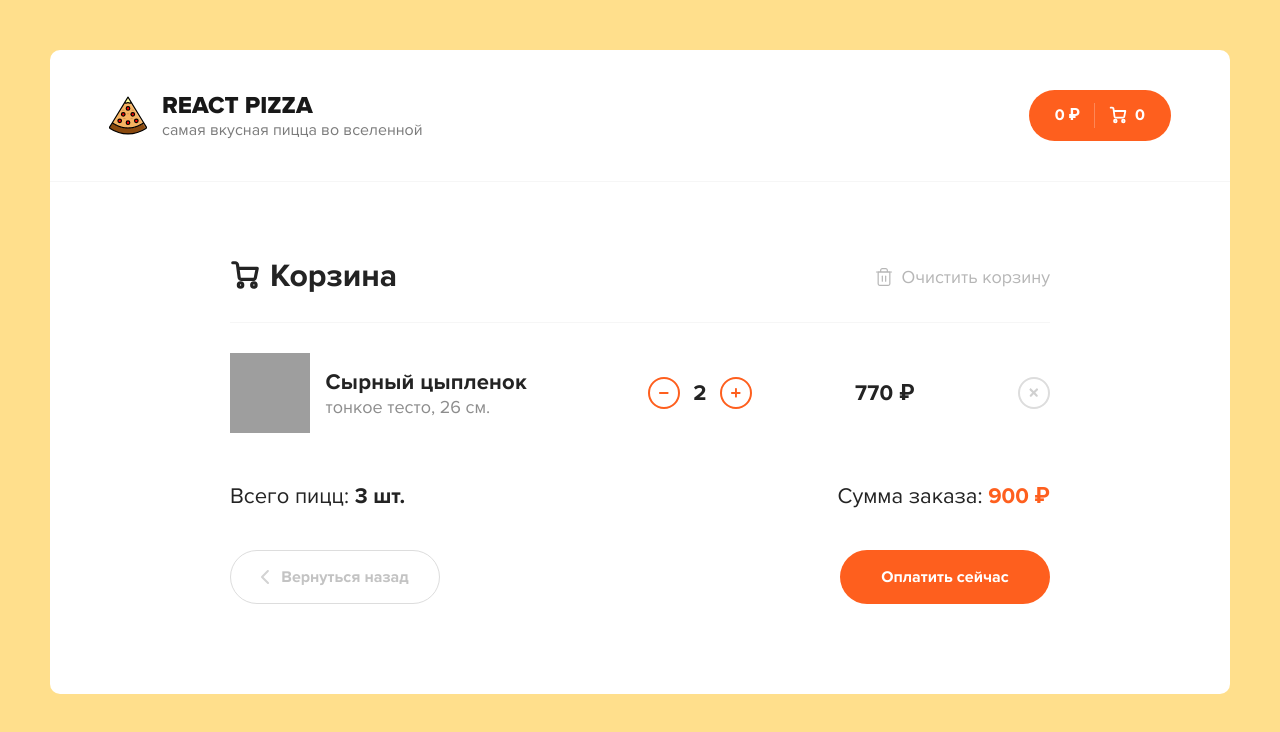
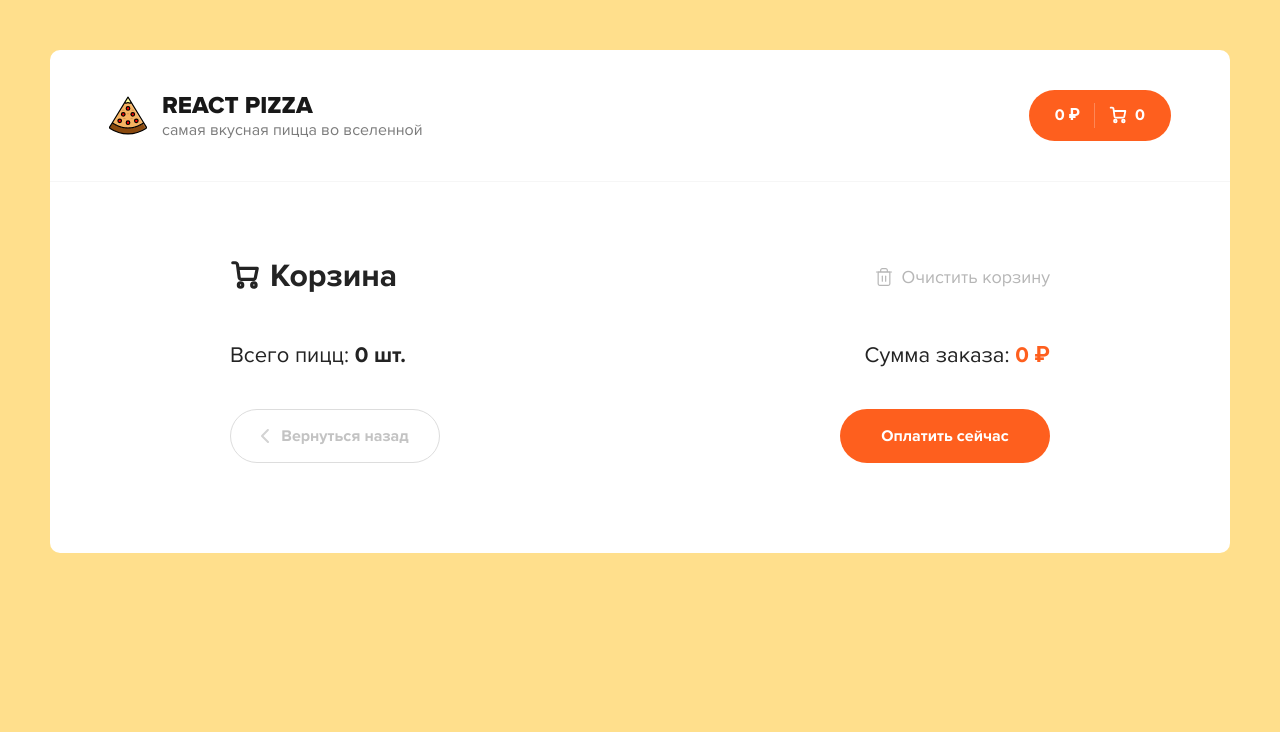
Before and after one commit to EugeneSince1993/react-pizza, a React app: page /cart in a window 1280 px wide. Shown: the top 732 px of the page. Built offline with nearby package versions, Linux system fonts and the light colour scheme; grey boxes are pictures that could not be loaded.

Commit message:
l10 58.00

```diff
--- a/src/components/CartItem.jsx
+++ b/src/components/CartItem.jsx
@@ -1,6 +1,6 @@
 import React from 'react';
 
-const CartItem = () => {
+const CartItem = ({ name, type, size }) => {
   return (
     <div className="cart__item">
       <div className="cart__item-img">
@@ -11,8 +11,8 @@ const CartItem = () => {
         />
       </div>
       <div className="cart__item-info">
-        <h3>Сырный цыпленок</h3>
-        <p>тонкое тесто, 26 см.</p>
+        <h3>{name}</h3>
+        <p>{type} тесто, {size} см.</p>
       </div>
       <div className="cart__item-count">
         <div className="button button--outline button--circle cart__item-count-minus">
--- a/src/pages/Cart.jsx
+++ b/src/pages/Cart.jsx
@@ -1,7 +1,14 @@
 import React from 'react';
 import { CartItem } from '../components';
+import { useSelector } from 'react-redux';
 
 function Cart() {
+  const { totalPrice, totalCount, items } = useSelector(({ cart }) => cart);
+
+  const addedPizzas = Object.keys(items).map(key => {
+    return items[key][0];
+  });
+
   return (
     <div className="container container--cart">
       <div className="cart">
@@ -26,13 +33,14 @@ function Cart() {
           </div>
         </div>
         <div className="content__items">
-          <CartItem />
-          {/* l10 24.05 */}
+          {addedPizzas.map(obj => (
+            <CartItem name={obj.name} type={obj.type} size={obj.size} totalPrice={null} />
+          ))}
         </div>
         <div className="cart__bottom">
           <div className="cart__bottom-details">
-            <span> Всего пицц: <b>3 шт.</b> </span>
-            <span> Сумма заказа: <b>900 ₽</b> </span>
+            <span> Всего пицц: <b>{totalCount} шт.</b> </span>
+            <span> Сумма заказа: <b>{totalPrice} ₽</b> </span>
           </div>
           <div className="cart__bottom-buttons">
             <a href="/" className="button button--outline button--add go-back-btn">
--- a/src/redux/reducers/cart.js
+++ b/src/redux/reducers/cart.js
@@ -4,17 +4,26 @@ const initialState = {
   totalCount: 0
 };
 
+const getTotalPrice = arr => arr.reduce((sum, obj) => sum + obj.price, 0);
+
 const cart = (state = initialState, action) => {
   switch(action.type) {
     case 'ADD_PIZZA_CART': {
+      const currentPizzaItems = (
+        !state.items[action.payload.id]
+          ? [action.payload]
+          : [...state.items[action.payload.id].items, action.payload]);
+      // l10 58.00
       const newItems = {
         ...state.items,
-        [action.payload.id]: !state.items[action.payload.id]
-          ? [action.payload]
-          : [...state.items[action.payload.id], action.payload]
+        [action.payload.id]: {
+          items: currentPizzaItems,
+          totalPrice: getTotalPrice(currentPizzaItems)
+        }
       };
-      const allPizzas = [].concat.apply([], Object.values(newItems));
-      const totalPrice = allPizzas.reduce((sum, obj) => sum + obj.price, 0);
+      const items = Object.values(newItems).map(obj => obj.items);
+      const allPizzas = [].concat.apply([], items);
+      const totalPrice = getTotalPrice(allPizzas);
       return {
         ...state,
         items: newItems,
```
